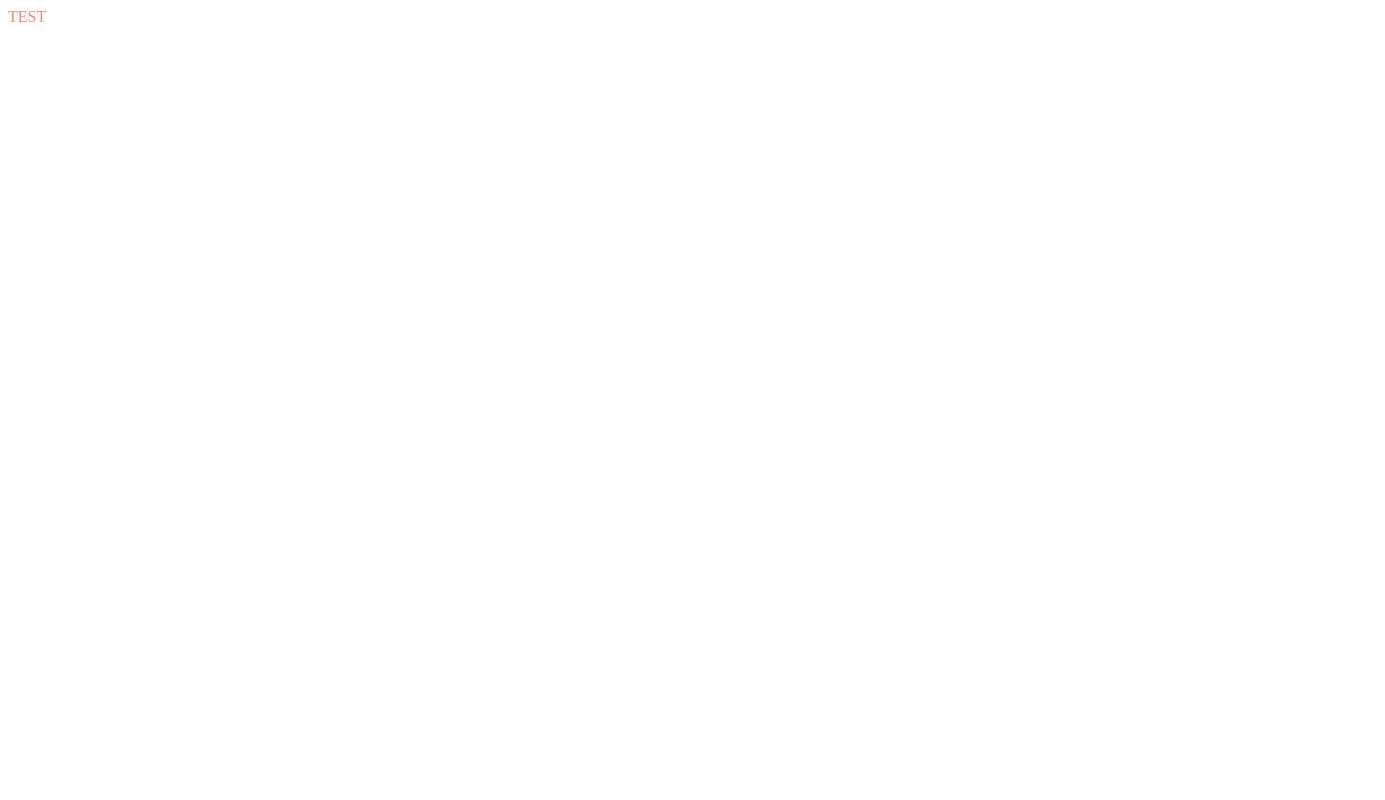
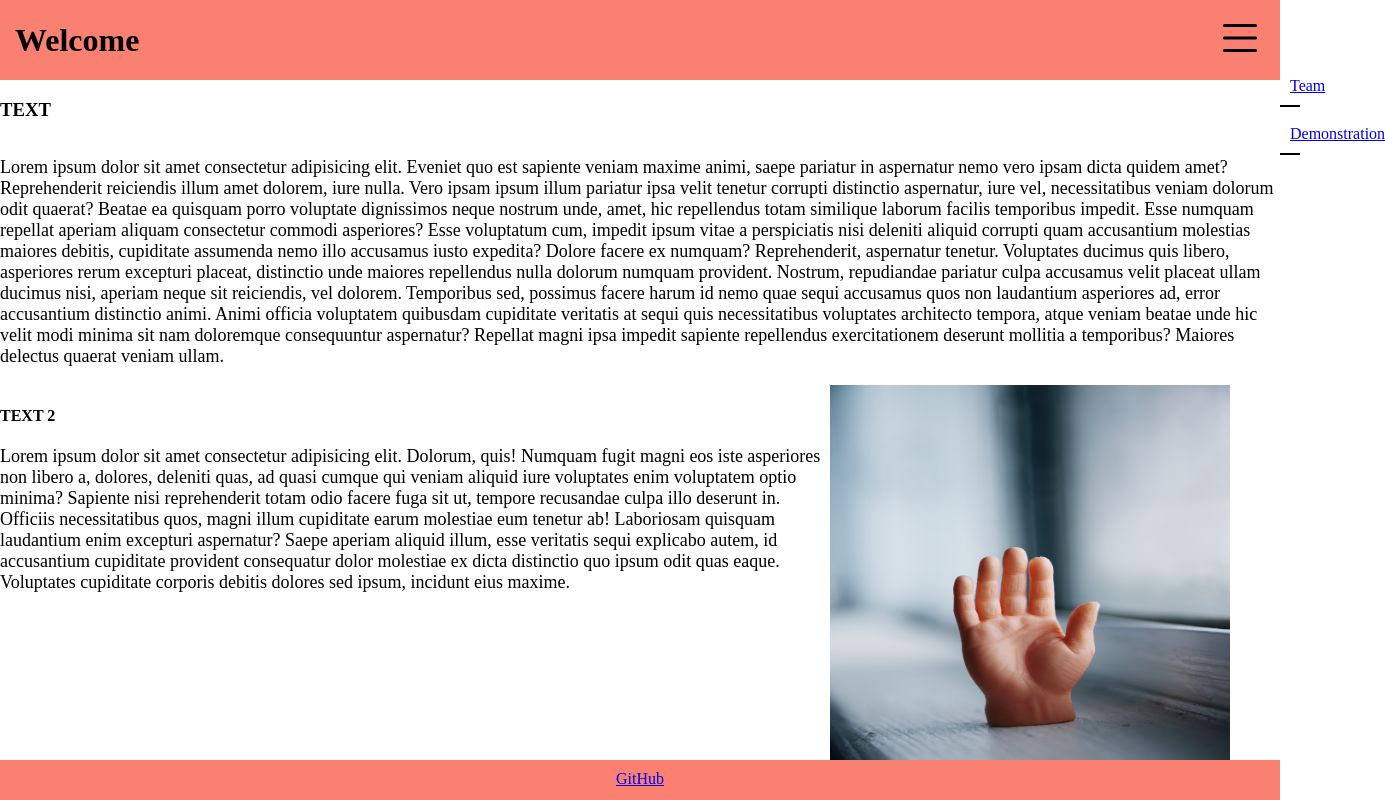
Before and after one commit to LoremakerEgg/mini-project-brights, a website built with Vite: page index.html in a window 1280 px wide. Shown: the whole page, 1385 px wide, since content can reach past the window. Built offline with nearby package versions, Linux system fonts and the light colour scheme.

Commit message:
changed everything

```diff
--- a/index.html
+++ b/index.html
@@ -4,11 +4,77 @@
     <meta charset="UTF-8" />
     <link rel="icon" type="image/svg+xml" href="/vite.svg" />
     <meta name="viewport" content="width=device-width, initial-scale=1.0" />
-    <title>Vite App</title>
+    <title>Grupp 5</title>
   </head>
   <body>
-    <div id="app"></div>
-    <div class="test">TEST</div>
+    <header>
+      <h1>Welcome</h1>
+      <div id="navicon">
+        <img id="nav-menu" src="/images/list.svg" alt="An icon for a menu" />
+        <div class="navbar">
+          <ul>
+            <li><a href="team.html">Team</a></li>
+            <li><a href="demo.html">Demonstration</a></li>
+          </ul>
+        </div>
+      </div>
+    </header>
+    <div>
+      <main>
+        <h3>TEXT</h3>
+        <p>
+          Lorem ipsum dolor sit amet consectetur adipisicing elit. Eveniet quo
+          est sapiente veniam maxime animi, saepe pariatur in aspernatur nemo
+          vero ipsam dicta quidem amet? Reprehenderit reiciendis illum amet
+          dolorem, iure nulla. Vero ipsam ipsum illum pariatur ipsa velit
+          tenetur corrupti distinctio aspernatur, iure vel, necessitatibus
+          veniam dolorum odit quaerat? Beatae ea quisquam porro voluptate
+          dignissimos neque nostrum unde, amet, hic repellendus totam similique
+          laborum facilis temporibus impedit. Esse numquam repellat aperiam
+          aliquam consectetur commodi asperiores? Esse voluptatum cum, impedit
+          ipsum vitae a perspiciatis nisi deleniti aliquid corrupti quam
+          accusantium molestias maiores debitis, cupiditate assumenda nemo illo
+          accusamus iusto expedita? Dolore facere ex numquam? Reprehenderit,
+          aspernatur tenetur. Voluptates ducimus quis libero, asperiores rerum
+          excepturi placeat, distinctio unde maiores repellendus nulla dolorum
+          numquam provident. Nostrum, repudiandae pariatur culpa accusamus velit
+          placeat ullam ducimus nisi, aperiam neque sit reiciendis, vel dolorem.
+          Temporibus sed, possimus facere harum id nemo quae sequi accusamus
+          quos non laudantium asperiores ad, error accusantium distinctio animi.
+          Animi officia voluptatem quibusdam cupiditate veritatis at sequi quis
+          necessitatibus voluptates architecto tempora, atque veniam beatae unde
+          hic velit modi minima sit nam doloremque consequuntur aspernatur?
+          Repellat magni ipsa impedit sapiente repellendus exercitationem
+          deserunt mollitia a temporibus? Maiores delectus quaerat veniam ullam.
+        </p>
+        <div class="image-container">
+          <div class="text-container">
+            <h4>TEXT 2</h4>
+            <p>
+              Lorem ipsum dolor sit amet consectetur adipisicing elit. Dolorum,
+              quis! Numquam fugit magni eos iste asperiores non libero a,
+              dolores, deleniti quas, ad quasi cumque qui veniam aliquid iure
+              voluptates enim voluptatem optio minima? Sapiente nisi
+              reprehenderit totam odio facere fuga sit ut, tempore recusandae
+              culpa illo deserunt in. Officiis necessitatibus quos, magni illum
+              cupiditate earum molestiae eum tenetur ab! Laboriosam quisquam
+              laudantium enim excepturi aspernatur? Saepe aperiam aliquid illum,
+              esse veritatis sequi explicabo autem, id accusantium cupiditate
+              provident consequatur dolor molestiae ex dicta distinctio quo
+              ipsum odit quas eaque. Voluptates cupiditate corporis debitis
+              dolores sed ipsum, incidunt eius maxime.
+            </p>
+          </div>
+          <img
+            src="/images/five-fingers-hand.jpg"
+            alt="A picture of a hand holding up five fingers"
+          />
+        </div>
+      </main>
+    </div>
+    <footer>
+      <a href="http://" target="_blank" rel="noopener noreferrer">GitHub</a>
+    </footer>
     <script type="module" src="/main.js"></script>
   </body>
 </html>
--- a/style.scss
+++ b/style.scss
@@ -1,6 +1,84 @@
-.test {
-  color: salmon;
-  &:hover {
-    color: olive;
+body {
+  margin: 0;
+}
+header {
+  background-color: salmon;
+  height: 80px;
+  display: flex;
+  align-items: center;
+  padding-left: 15px;
+  justify-content: space-between;
+  h1 {
+    margin: 0;
+  }
+  #navicon {
+    padding-right: 15px;
+  }
+  img {
+    height: 50px;
+  }
+  &:hover ~ .navbar {
+    display: block;
   }
 }
+footer {
+  background-color: salmon;
+  height: 40px;
+  width: 100%;
+  position: absolute;
+  bottom: 0;
+  display: flex;
+  justify-content: center;
+  a {
+    padding-top: 10px;
+  }
+}
+main {
+  display: flex;
+  flex-direction: column;
+  p {
+    font-size: 18px;
+  }
+  img {
+    height: 400px;
+    min-width: 400px;
+    float: right;
+  }
+  .image-container {
+    display: flex;
+    padding-right: 50px;
+  }
+}
+.navbar {
+  position: absolute;
+  right: 0;
+  background-color: salmon;
+  width: 0px;
+  transition: width 1s ease-in-out;
+  ul {
+    padding: 0;
+    margin: 0;
+    display: flex;
+    flex-direction: column;
+    gap: 0.5rem;
+  }
+  li {
+    list-style: none;
+    padding: 10px;
+    display: flex;
+    border-bottom: 2px solid black;
+  }
+}
+#nav-menu:hover ~ .navbar {
+  display: block;
+  width: 200px;
+}
+.navbar:hover {
+  display: block;
+  width: 200px;
+}
+@media only screen and (max-width: 800px) {
+  footer {
+    position: sticky;
+  }
+}
```
Also changed, not shown: demo.html (added), images/five-fingers-hand.jpg (added), images/list.svg (added), team.html (added).
